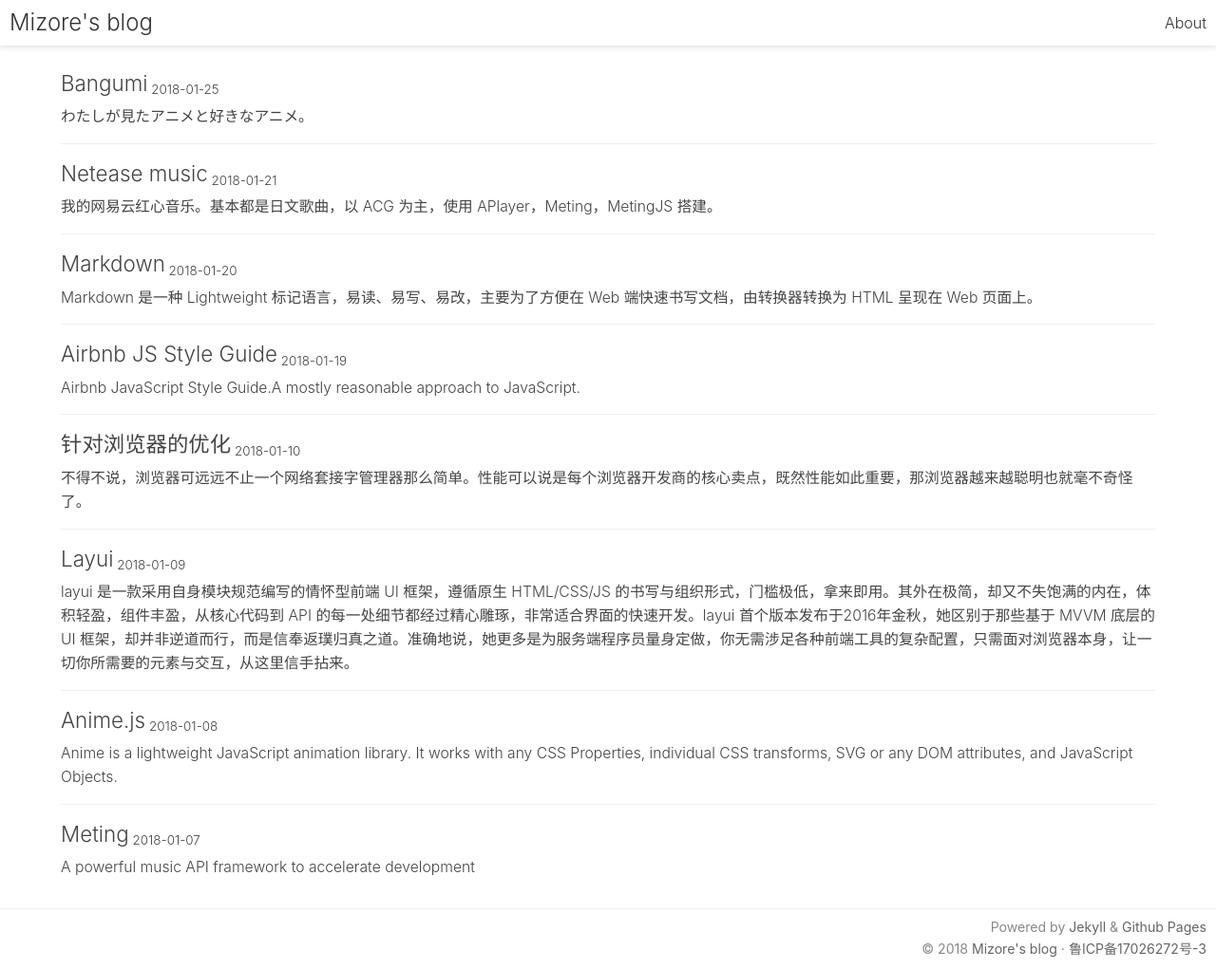
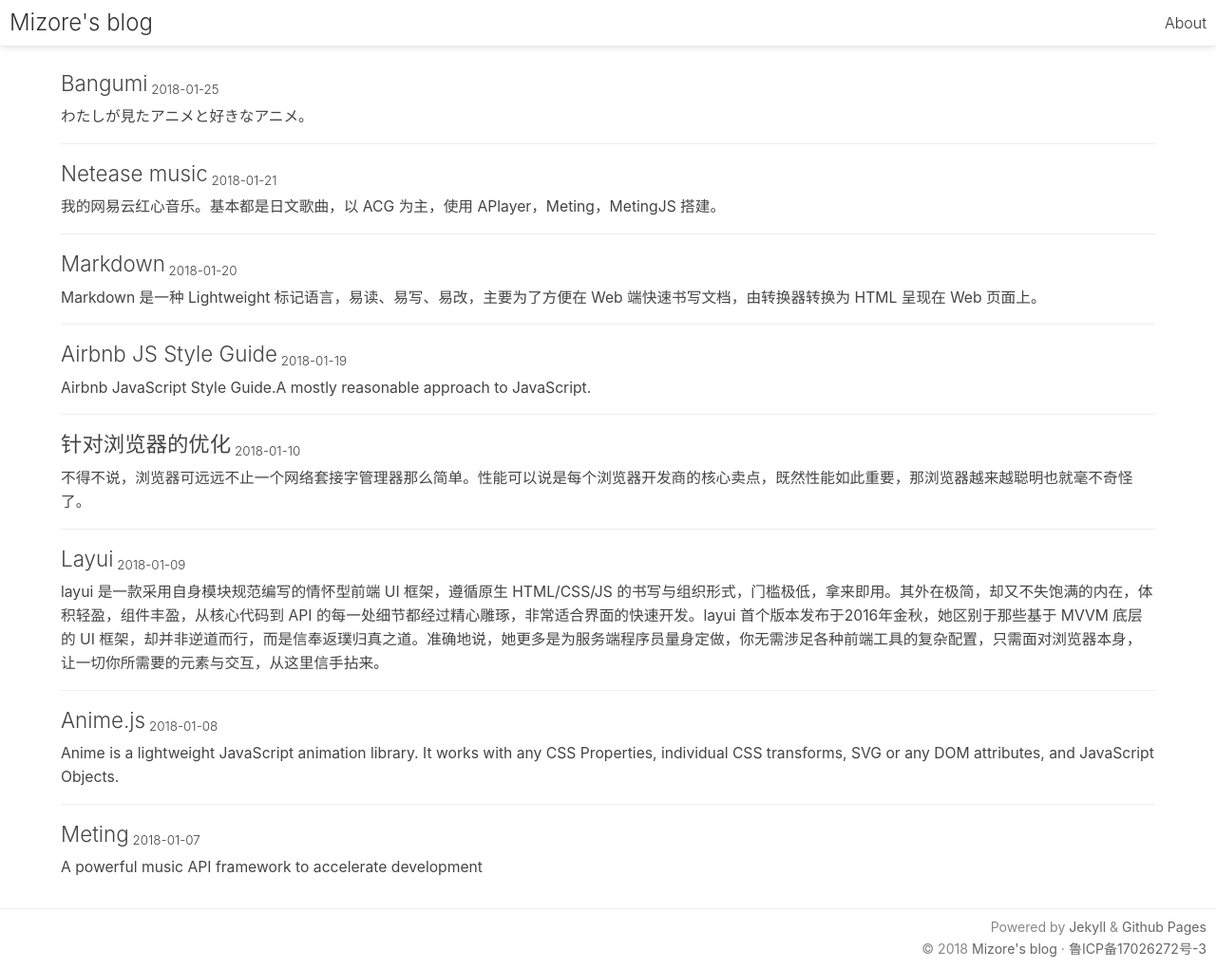
Before and after one commit to 0wQ/0wQ.github.io, a Jekyll site: the page built from index.html, in a window 1280 px wide and 1021 px high. Shown: the whole window at 95% size. Built offline with Jekyll 4.4.1, drawn with Linux system fonts in a browser that asks for light colours; the list of posts is cut into pages by our own code.

Commit message:
blablabla

```diff
--- a/_config.yml
+++ b/_config.yml
@@ -2,7 +2,7 @@
 language:          zh-CN
 timezone:          Asia/Shanghai
 version:
-  css:             0.2.31
+  css:             0.2.32
   js:              0.2.12
 beian:             鲁ICP备17026272号-3
 url:               "https://blog.mizore.cn"
--- a/src/style.css
+++ b/src/style.css
@@ -41,14 +41,14 @@
 
 header {
   width: 100%;
-  -webkit-box-shadow: 0 0 7px rgba(50, 50, 93, .25);
-  -moz-box-shadow: 0 0 7px rgba(50, 50, 93, .25);
-  box-shadow: 0 0 7px rgba(50, 50, 93, .25);
   position: fixed;
-  background: rgba(255, 255, 255, .8);
   z-index: 20;
+  background: rgba(255,255,255,.8);
   -webkit-backdrop-filter: blur(4px);
   backdrop-filter: blur(4px);
+  -webkit-box-shadow: 0 0 7px rgba(50,50,93,.25);
+  -moz-box-shadow: 0 0 7px rgba(50,50,93,.25);
+  box-shadow: 0 0 7px rgba(50,50,93,.25);
 }
 
 header .left {
@@ -83,7 +83,7 @@
   margin: .2em 0 1em;
 }
 
-h1,h2,h3,h4,h5,h6,header *,.title,.post {
+h1,h2,h3,h4,h5,h6,header *,.title,.post h3 {
   font-weight: 300;
 }
 
@@ -159,14 +159,14 @@
 }
 
 a {
-  color: rgba(39, 174, 96, .65);
+  color: rgba(39,174,96,.65);
   vertical-align: baseline;
   text-decoration: none;
   transition: color .5s;
 }
 
 a:hover {
-  color: rgba(39, 174, 96, 1);
+  color: rgba(39,174,96,1);
   transition: color .2s;
 }
 
```
